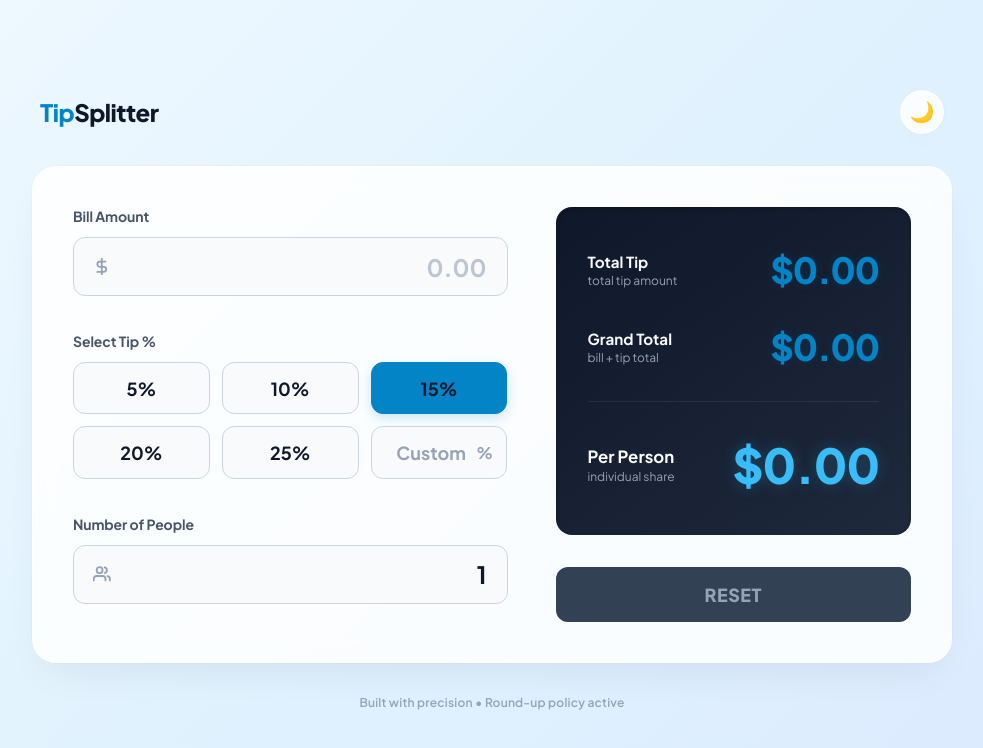
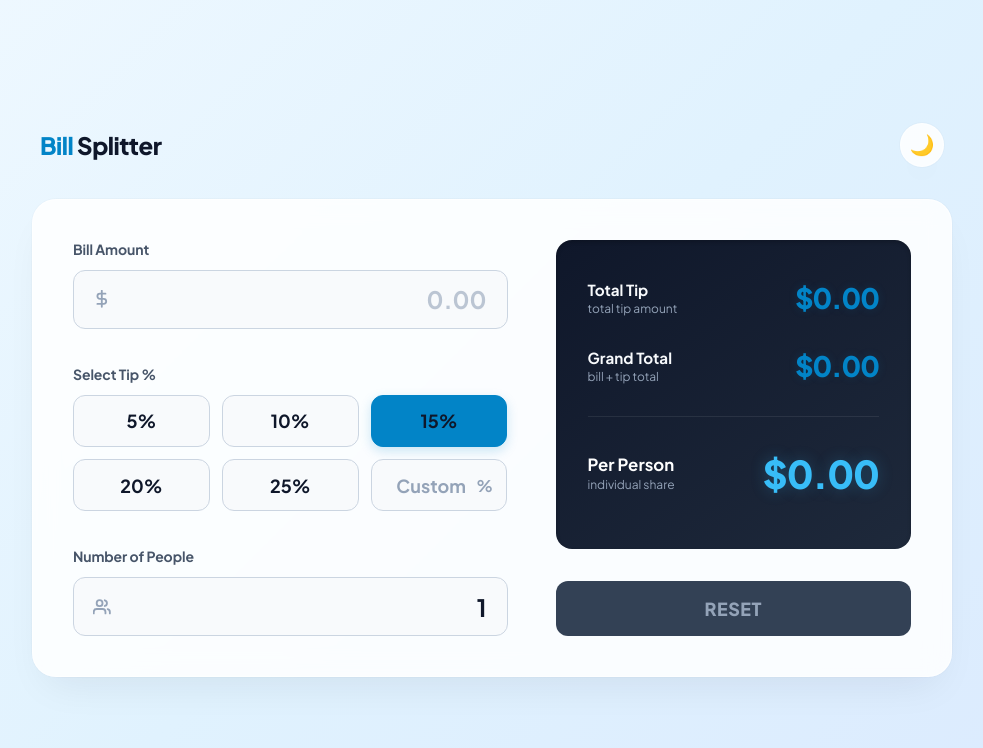
Before and after one commit to faaqi/bill-manager, a React (Vite) app: page / in a window 1280 px wide. Shown: the top 748 px of the page, without its empty margins (148-1131 px from the left). Built offline with nearby package versions, Linux system fonts and the light colour scheme.

Commit message:
Refine Bill Splitter: rename app, remove footer, improve dark mode navy gradient, lock output panel column width under large numbers, and add ANSWERS.md

```diff
--- a/index.html
+++ b/index.html
@@ -4,9 +4,9 @@
     <meta charset="UTF-8" />
     <link rel="icon" type="image/svg+xml" href="/favicon.svg" />
     <meta name="viewport" content="width=device-width, initial-scale=1.0, maximum-scale=5.0" />
-    <meta name="description" content="TipSplitter - A modern, accessible tip calculator and bill splitter with customizable tip presets and live updates." />
+    <meta name="description" content="Bill Splitter - A modern, accessible tip calculator and bill splitter with customizable tip presets and live updates." />
     <meta name="theme-color" content="#0d1117" />
-    <title>TipSplitter // Modern Tip Calculator & Bill Splitter</title>
+    <title>Bill Splitter // Modern Tip Calculator & Bill Splitter</title>
     <!-- Google Fonts -->
     <link rel="preconnect" href="https://fonts.googleapis.com" />
     <link rel="preconnect" href="https://fonts.gstatic.com" crossorigin />
--- a/src/App.css
+++ b/src/App.css
@@ -63,7 +63,7 @@
   backdrop-filter: blur(12px);
   -webkit-backdrop-filter: blur(12px);
   display: grid;
-  grid-template-columns: 1.1fr 0.9fr;
+  grid-template-columns: minmax(0, 1.1fr) minmax(0, 0.9fr);
   gap: 3rem;
   transition: background var(--transition-normal), border var(--transition-normal), box-shadow var(--transition-normal);
 }
@@ -72,6 +72,7 @@
   display: flex;
   flex-direction: column;
   gap: 2.25rem;
+  min-width: 0;
 }
 
 .output-section {
@@ -79,6 +80,7 @@
   flex-direction: column;
   justify-content: space-between;
   gap: 2rem;
+  min-width: 0;
 }
 
 /* Field Groups & Labels */
@@ -279,6 +281,8 @@
   flex-grow: 1;
   position: relative;
   box-shadow: inset 0 2px 4px rgba(0, 0, 0, 0.2);
+  min-width: 0;
+  overflow: hidden;
 }
 
 .output-row {
@@ -286,12 +290,14 @@
   justify-content: space-between;
   align-items: center;
   gap: 1rem;
+  min-width: 0;
 }
 
 .output-label-group {
   display: flex;
   flex-direction: column;
   gap: 0.125rem;
+  flex-shrink: 0;
 }
 
 .output-label-title {
@@ -306,17 +312,21 @@
 }
 
 .output-value {
-  font-size: 2.25rem;
+  font-size: clamp(1.25rem, 2.2vw, 2.25rem);
   font-weight: 800;
   color: var(--accent-glow);
   letter-spacing: -1px;
   text-shadow: 0 0 10px rgba(var(--accent-glow-rgb), 0.15);
   transition: color var(--transition-normal);
+  text-align: right;
+  word-break: break-all;
+  min-width: 0;
 }
 
 .output-divider {
   height: 1px;
   background: rgba(255, 255, 255, 0.08);
+  flex-shrink: 0;
 }
 
 .output-row.highlight .output-label-title {
@@ -325,7 +335,7 @@
 }
 
 .output-row.highlight .output-value.large {
-  font-size: 3rem;
+  font-size: clamp(1.5rem, 3vw, 3rem);
   color: var(--panel-glow);
   text-shadow: 0 0 15px rgba(56, 189, 248, 0.25);
 }
--- a/src/App.tsx
+++ b/src/App.tsx
@@ -146,7 +146,7 @@ function App() {
     <div className="app-container">
       <header className="app-header">
         <div className="logo-container">
-          <span className="logo-accent">Tip</span>Splitter
+          <span className="logo-accent">Bill</span> Splitter
         </div>
         <button
           onClick={toggleTheme}
@@ -186,10 +186,6 @@ function App() {
           <ResetButton onReset={handleReset} isActive={isActive} />
         </section>
       </main>
-
-      <footer className="app-footer">
-        <p>Built with precision • Round-up policy active</p>
-      </footer>
     </div>
   );
 }
--- a/src/index.css
+++ b/src/index.css
@@ -45,13 +45,13 @@
 
 [data-theme='dark'] {
   /* Dark Mode */
-  --bg-gradient: radial-gradient(circle at 50% 0%, #0f172a 0%, #020617 100%);
-  --card-bg: rgba(15, 23, 42, 0.65);
-  --card-border: 1px solid rgba(255, 255, 255, 0.05);
+  --bg-gradient: radial-gradient(circle at 50% 0%, #1e3a8a 0%, #0a1128 100%);
+  --card-bg: rgba(15, 23, 42, 0.75);
+  --card-border: 1px solid rgba(255, 255, 255, 0.08);
   --card-shadow: 0 25px 50px -12px rgba(0, 0, 0, 0.5), inset 0 1px 1px rgba(255, 255, 255, 0.05);
 
   --text-primary: #f8fafc;
-  --text-secondary: #94a3b8;
+  --text-secondary: #cbd5e1;
   --text-muted: #64748b;
 
   --accent: #38bdf8;
@@ -60,7 +60,7 @@
   --accent-glow: #38bdf8;
   --accent-glow-rgb: 56, 189, 248;
 
-  --input-bg: #0b0f19;
+  --input-bg: #0f172a;
   --input-border: #1e293b;
   --input-focus-border: #38bdf8;
 
@@ -68,15 +68,15 @@
   --error-bg: rgba(239, 68, 68, 0.06);
   --error-border: rgba(239, 68, 68, 0.15);
 
-  --panel-bg: linear-gradient(145deg, #030712 0%, #0f172a 100%);
+  --panel-bg: linear-gradient(145deg, #0f172a 0%, #1e3a8a 100%);
   --panel-text-primary: #f8fafc;
-  --panel-text-secondary: #64748b;
+  --panel-text-secondary: #94a3b8;
   --panel-glow: #38bdf8;
 
   --reset-btn-bg: #1e293b;
-  --reset-btn-text: #475569;
+  --reset-btn-text: #64748b;
   --reset-btn-active-bg: #38bdf8;
-  --reset-btn-active-text: #030712;
+  --reset-btn-active-text: #0f172a;
   --reset-btn-hover-bg: #7dd3fc;
 }
 
```
Also changed, not shown: 2 other files (tests, documents, lock files or other folders).
